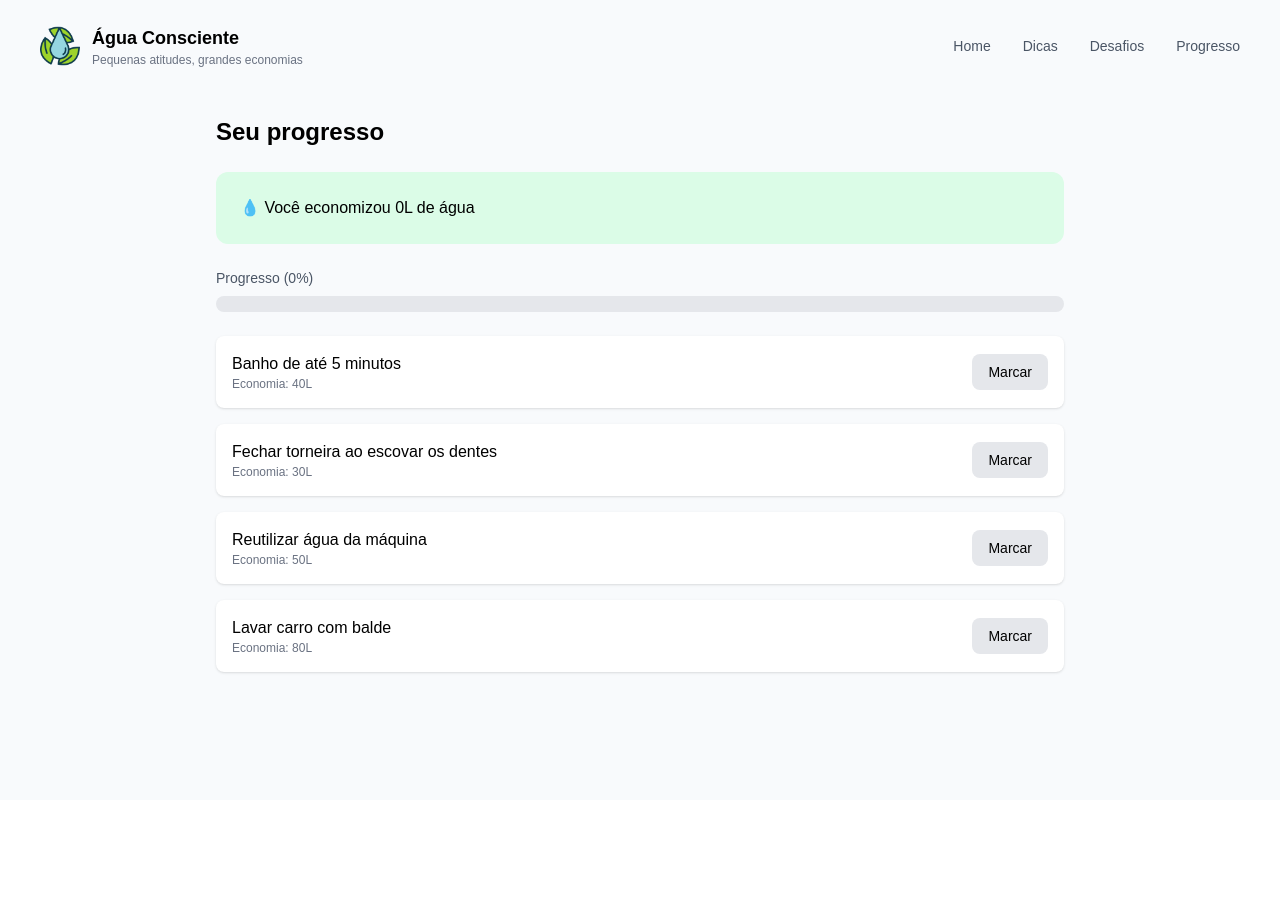
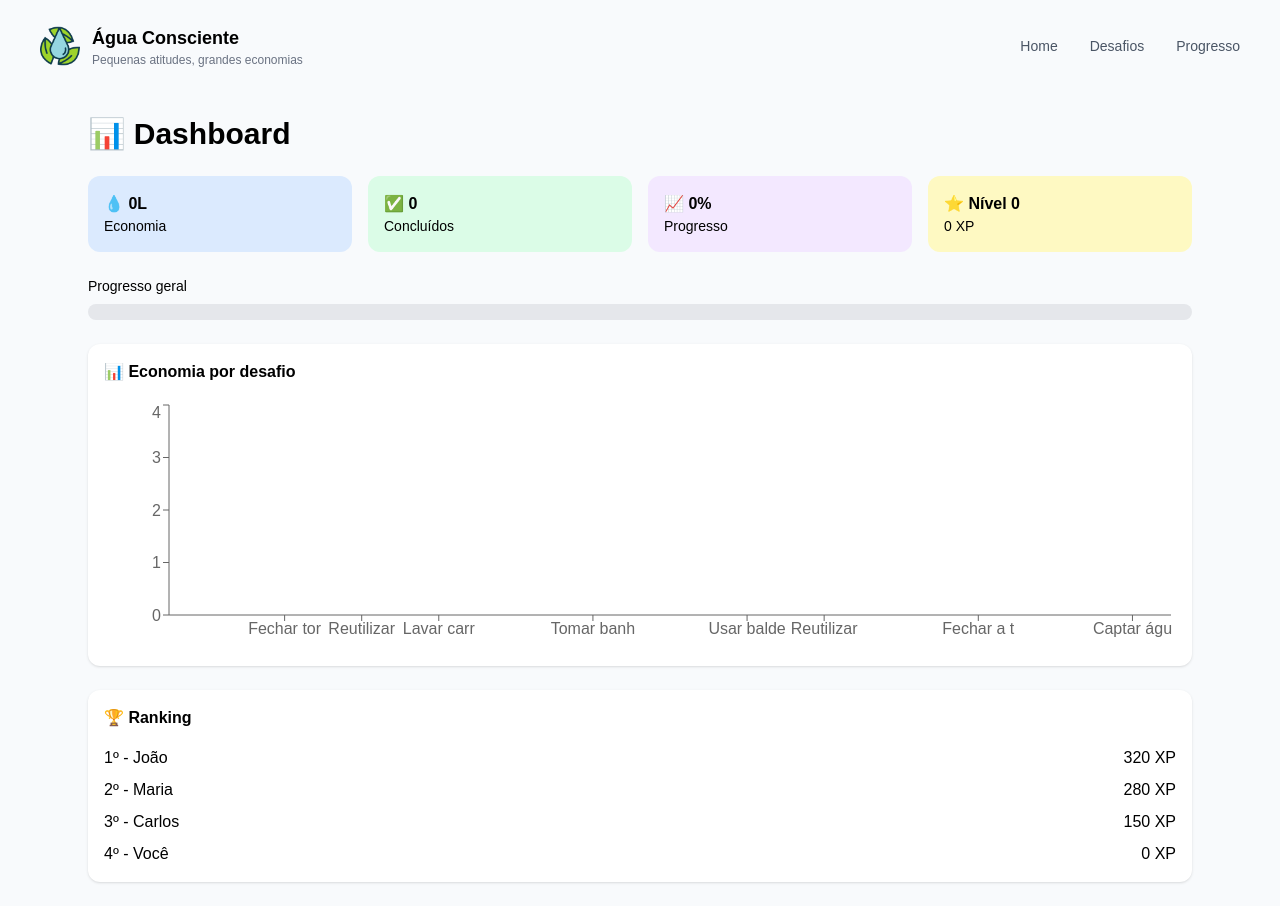
Before and after one commit to tgshow/Aquamind, a React (Vite) app: page /progresso in a window 1280 px wide. Before the commit the page ends 800 px from the top, so only its background shows below. Built offline with nearby package versions, Linux system fonts and the light colour scheme.

Commit message:
feat: atualizações simples

```diff
--- a/package.json
+++ b/package.json
@@ -16,7 +16,8 @@
     "react": "^19.2.4",
     "react-awesome-reveal": "^4.3.1",
     "react-dom": "^19.2.4",
-    "react-router-dom": "^7.13.2"
+    "react-router-dom": "^7.13.2",
+    "recharts": "^3.8.1"
   },
   "devDependencies": {
     "@eslint/js": "^9.39.4",
--- a/src/App.tsx
+++ b/src/App.tsx
@@ -1,10 +1,9 @@
 import { BrowserRouter as Router, Routes, Route, useLocation } from "react-router-dom";
 import Header from "./components/Header";
 import { AnimatePresence, motion } from "motion/react";
-
+import { DesafiosProvider } from "./context/DesafiosContext";
 
 import Home from "./pages/Home";
-import Dica from "./pages/Dica";
 import Desafios from "./pages/Desafios";
 import Progresso from "./pages/Progresso";
 
@@ -24,7 +23,6 @@ function AnimatedRoutes() {
       >
         <Routes location={location}>
           <Route path="/" element={<Home />} />
-          <Route path="/dica" element={<Dica />} />
           <Route path="/desafios" element={<Desafios />} />
           <Route path="/progresso" element={<Progresso />} />
         </Routes>
--- a/src/components/Header.tsx
+++ b/src/components/Header.tsx
@@ -18,8 +18,6 @@ export default function Header() {
 
       <nav className="flex flex-wrap justify-center gap-4 md:gap-8 text-sm text-gray-600">
         <Link to="/">Home</Link>
-        <Link to="/dica">Dicas</Link>
-
         <Link to="/desafios">Desafios</Link>
         <Link to="/progresso">Progresso</Link>
       </nav>
--- /dev/null
+++ b/src/context/DesafiosContext.tsx
@@ -0,0 +1,41 @@
+import { createContext, useContext, useState } from "react";
+import { desafiosData } from "../data/desafios";
+
+type Desafio = {
+  nome: string;
+  economia: number;
+  concluido: boolean;
+};
+
+type DesafiosContextType = {
+  desafios: Desafio[];
+  toggleDesafio: (index: number) => void;
+};
+
+const DesafiosContext = createContext<DesafiosContextType | null>(null);
+
+export function DesafiosProvider({ children }: { children: React.ReactNode }) {
+  const [desafios, setDesafios] = useState(
+    desafiosData.map(d => ({ ...d, concluido: false }))
+  );
+
+  const toggleDesafio = (index: number) => {
+    const novos = [...desafios];
+    novos[index].concluido = !novos[index].concluido;
+    setDesafios(novos);
+  };
+
+  return (
+    <DesafiosContext.Provider value={{ desafios, toggleDesafio }}>
+      {children}
+    </DesafiosContext.Provider>
+  );
+}
+
+export function useDesafios() {
+  const context = useContext(DesafiosContext);
+  if (!context) {
+    throw new Error("useDesafios precisa estar dentro do Provider");
+  }
+  return context;
+}
--- a/src/data/desafios.ts
+++ b/src/data/desafios.ts
@@ -15,4 +15,41 @@ export const desafiosData = [
     nome: "Lavar carro com balde",
     economia: 80,
   },
+   {
+    nome: "Fechar a torneira ao escovar os dentes",
+    economia: 12,
+  },
+  {
+    nome: "Tomar banho de até 5 minutos",
+    economia: 30,
+  },
+  {
+    nome: "Consertar vazamentos em casa",
+    economia: 50,
+  },
+  {
+    nome: "Usar balde ao lavar o carro",
+    economia: 80,
+  },
+  {
+    nome: "Reutilizar água da máquina de lavar",
+    economia: 40,
+  },
+  {
+    nome: "Lavar calçada com balde ao invés de mangueira",
+    economia: 100,
+  },
+  {
+    nome: "Fechar a torneira ao ensaboar louça",
+    economia: 25,
+  },
+  {
+    nome: "Regar plantas com regador ao invés de mangueira",
+    economia: 20,
+  },
+  {
+    nome: "Captar água da chuva",
+    economia: 60,
+  },
+
 ];
--- a/src/main.tsx
+++ b/src/main.tsx
@@ -2,9 +2,12 @@ import React from "react";
 import ReactDOM from "react-dom/client";
 import App from "./App";
 import "./index.css";
+import { DesafiosProvider } from "./context/DesafiosContext";
 
 ReactDOM.createRoot(document.getElementById("root")!).render(
   <React.StrictMode>
-    <App />
+    <DesafiosProvider>
+      <App />
+    </DesafiosProvider>
   </React.StrictMode>
 );
--- a/src/pages/Desafios.tsx
+++ b/src/pages/Desafios.tsx
@@ -1,13 +1,34 @@
 import FadeUp from "../components/FadeUp";
+import { useDesafios } from "../context/DesafiosContext";
 
 export default function Desafios() {
+  const { desafios, toggleDesafio } = useDesafios();
+
   return (
-    <div className="p-6">
-      <FadeUp>
-        <div className="bg-blue-100 p-6 rounded-xl">
-          🚿 Banhos de até 5 minutos por uma semana
-        </div>
-      </FadeUp>
+    <div className="p-6 grid gap-4">
+      {desafios.map((d, i) => (
+        <FadeUp key={i}>
+          <div className="bg-white p-4 rounded-lg shadow flex justify-between items-center">
+
+            <div>
+              <p className="font-medium">{d.nome}</p>
+              <p className="text-xs text-gray-500">
+                Economia: {d.economia}L
+              </p>
+            </div>
+
+            <button
+              onClick={() => toggleDesafio(i)}
+              className={`px-4 py-2 rounded-lg text-sm ${
+                d.concluido ? "bg-green-500 text-white" : "bg-gray-200"
+              }`}
+            >
+              {d.concluido ? "✔ Concluído" : "Marcar"}
+            </button>
+
+          </div>
+        </FadeUp>
+      ))}
     </div>
   );
 }
--- a/src/pages/Progresso.tsx
+++ b/src/pages/Progresso.tsx
@@ -1,82 +1,122 @@
-import { useState } from "react";
 import FadeUp from "../components/FadeUp";
-import { desafiosData } from "../data/desafios";
+import { useDesafios } from "../context/DesafiosContext";
+import {
+  BarChart,
+  Bar,
+  XAxis,
+  YAxis,
+  Tooltip,
+  ResponsiveContainer,
+} from "recharts";
 
 export default function Progresso() {
-  // adiciona "concluido" dinamicamente
-  const [desafios, setDesafios] = useState(
-    desafiosData.map(d => ({ ...d, concluido: false }))
-  );
+  const { desafios } = useDesafios();
 
-  const toggleDesafio = (index: number) => {
-    const novos = [...desafios];
-    novos[index].concluido = !novos[index].concluido;
-    setDesafios(novos);
-  };
+  const concluidos = desafios.filter(d => d.concluido);
 
-  const totalEconomizado = desafios
-    .filter(d => d.concluido)
-    .reduce((acc, d) => acc + d.economia, 0);
-
+  const totalEconomizado = concluidos.reduce((acc, d) => acc + d.economia, 0);
   const totalPossivel = desafios.reduce((acc, d) => acc + d.economia, 0);
 
-  const porcentagem = Math.round((totalEconomizado / totalPossivel) * 100);
+  const porcentagem = totalPossivel > 0
+    ? Math.round((totalEconomizado / totalPossivel) * 100)
+    : 0;
+
+  // ⭐ XP e nível
+  const xp = totalEconomizado;
+  const nivel = Math.floor(xp / 100);
+
+  // 📊 Dados do gráfico
+  const data = desafios.map(d => ({
+    nome: d.nome.slice(0, 10),
+    economia: d.concluido ? d.economia : 0,
+  }));
+
+  // 🏆 Ranking fake
+  const ranking = [
+    { nome: "João", xp: 320 },
+    { nome: "Maria", xp: 280 },
+    { nome: "Você", xp: xp },
+    { nome: "Carlos", xp: 150 },
+  ].sort((a, b) => b.xp - a.xp);
 
   return (
-    <div className="p-6 max-w-4xl mx-auto">
+    <div className="p-6 max-w-6xl mx-auto">
 
       <FadeUp>
-        <h2 className="text-2xl font-bold mb-6">
-          Seu progresso
+        <h2 className="text-3xl font-bold mb-6">
+          📊 Dashboard
         </h2>
       </FadeUp>
 
+      {/* CARDS */}
+      <div className="grid md:grid-cols-4 gap-4 mb-6">
+
+        <div className="bg-blue-100 p-4 rounded-xl">
+          💧 <b>{totalEconomizado}L</b>
+          <p className="text-sm">Economia</p>
+        </div>
+
+        <div className="bg-green-100 p-4 rounded-xl">
+          ✅ <b>{concluidos.length}</b>
+          <p className="text-sm">Concluídos</p>
+        </div>
+
+        <div className="bg-purple-100 p-4 rounded-xl">
+          📈 <b>{porcentagem}%</b>
+          <p className="text-sm">Progresso</p>
+        </div>
+
+        <div className="bg-yellow-100 p-4 rounded-xl">
+          ⭐ <b>Nível {nivel}</b>
+          <p className="text-sm">{xp} XP</p>
+        </div>
+
+      </div>
+
+      {/* BARRA */}
+      <div className="mb-6">
+        <p className="text-sm mb-2">Progresso geral</p>
+        <div className="w-full bg-gray-200 h-4 rounded-full">
+          <div
+            className="bg-blue-600 h-4 rounded-full"
+            style={{ width: `${porcentagem}%` }}
+          />
+        </div>
+      </div>
+
+      {/* GRÁFICO */}
       <FadeUp>
-        <div className="bg-green-100 p-6 rounded-xl mb-6">
-          💧 Você economizou {totalEconomizado}L de água
+        <div className="bg-white p-4 rounded-xl shadow mb-6">
+          <h3 className="mb-4 font-semibold">📊 Economia por desafio</h3>
+
+          <ResponsiveContainer width="100%" height={250}>
+            <BarChart data={data}>
+              <XAxis dataKey="nome" />
+              <YAxis />
+              <Tooltip />
+              <Bar dataKey="economia" />
+            </BarChart>
+          </ResponsiveContainer>
         </div>
       </FadeUp>
 
+      {/* RANKING */}
       <FadeUp>
-        <div className="mb-6">
-          <p className="mb-2 text-sm text-gray-600">
-            Progresso ({porcentagem}%)
-          </p>
+        <div className="bg-white p-4 rounded-xl shadow">
+          <h3 className="mb-4 font-semibold">🏆 Ranking</h3>
 
-          <div className="w-full bg-gray-200 rounded-full h-4">
-            <div
-              className="bg-blue-600 h-4 rounded-full transition-all duration-500"
-              style={{ width: `${porcentagem}%` }}
-            />
-          </div>
+          <ul className="space-y-2">
+            {ranking.map((user, i) => (
+              <li key={i} className="flex justify-between">
+                <span>
+                  {i + 1}º - {user.nome}
+                </span>
+                <span>{user.xp} XP</span>
+              </li>
+            ))}
+          </ul>
         </div>
       </FadeUp>
-
-      <div className="grid gap-4">
-        {desafios.map((d, i) => (
-          <FadeUp key={i}>
-            <div className="bg-white p-4 rounded-lg shadow flex justify-between items-center">
-
-              <div>
-                <p className="font-medium">{d.nome}</p>
-                <p className="text-xs text-gray-500">
-                  Economia: {d.economia}L
-                </p>
-              </div>
-
-              <button
-                onClick={() => toggleDesafio(i)}
-                className={`px-4 py-2 rounded-lg text-sm ${
-                  d.concluido ? "bg-green-500 text-white" : "bg-gray-200"
-                }`}
-              >
-                {d.concluido ? "✔ Concluído" : "Marcar"}
-              </button>
-
-            </div>
-          </FadeUp>
-        ))}
-      </div>
 
     </div>
   );
```
Also changed, not shown: src/pages/Dica.tsx (deleted, +0 -75 lines), 1 other file (tests, documents, lock files or other folders).
